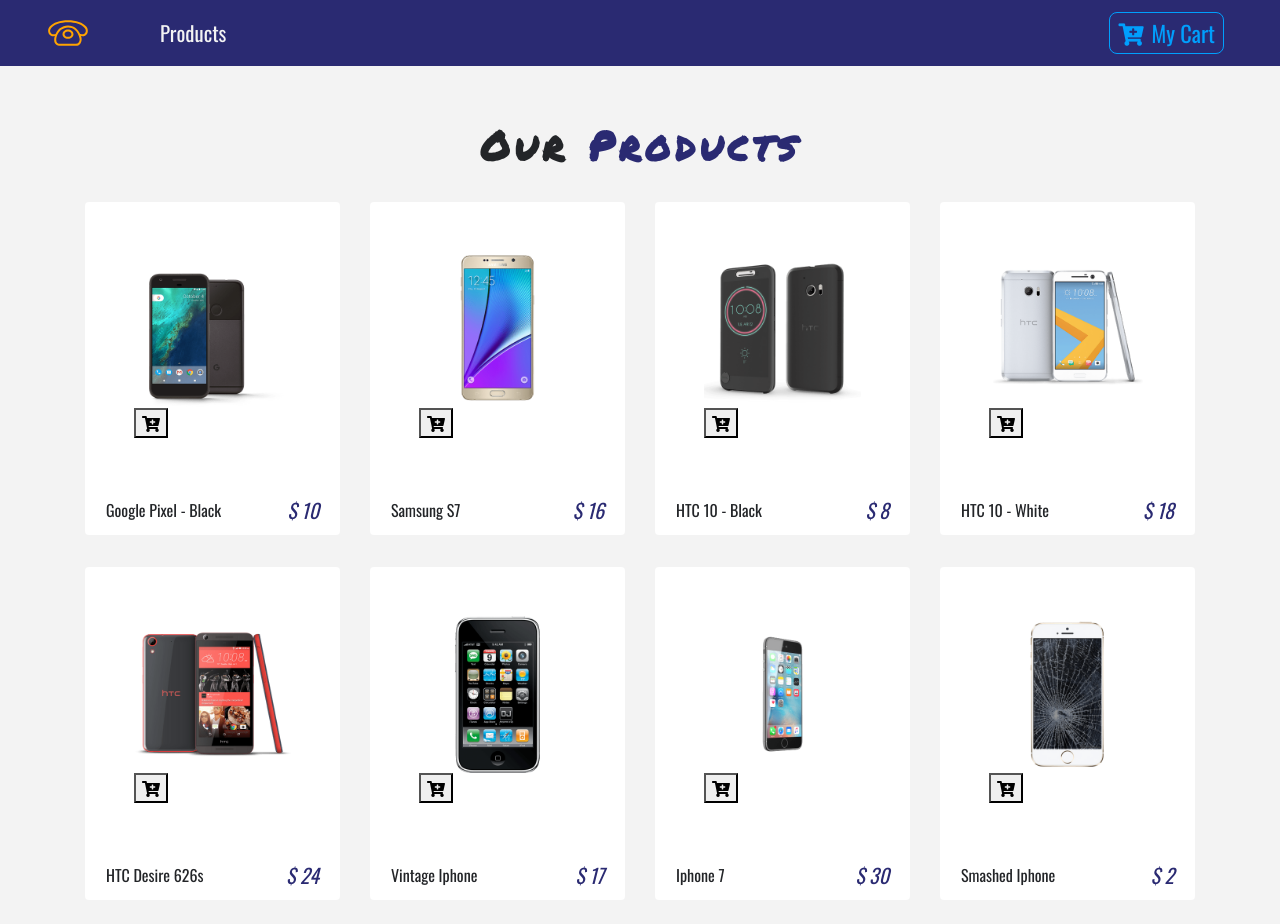
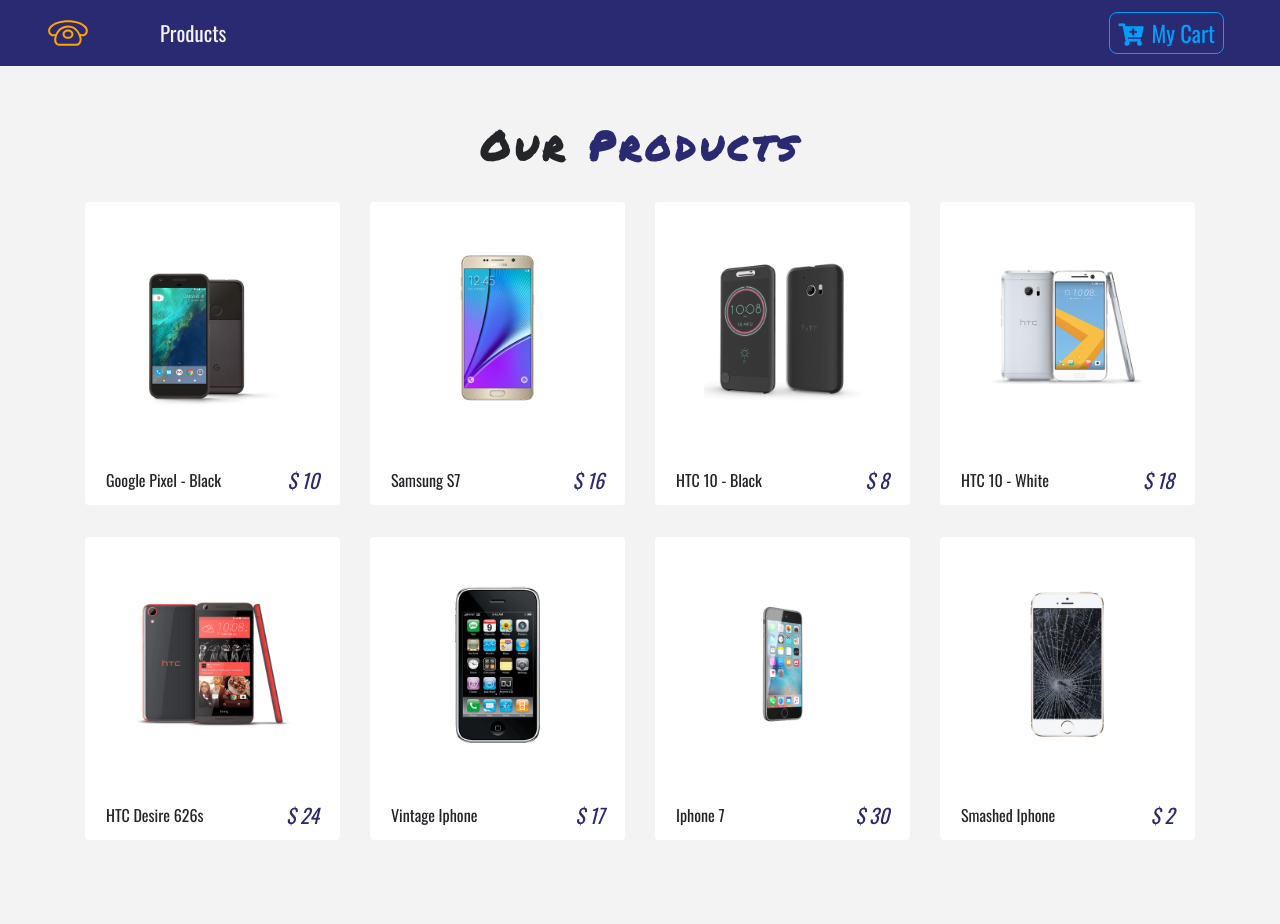
Before and after one commit to elkarouani/reactjs-market-app, a React (Create React App) app: page / in a window 1280 px wide. Shown: the top 924 px of the page. Built offline with nearby package versions, Linux system fonts and the light colour scheme.

Commit message:
Task: editing more style on products cards

```diff
--- a/src/components/Product.js
+++ b/src/components/Product.js
@@ -60,4 +60,40 @@
       background: rgba(247, 247, 247);
     }
   }
+
+  .img-container {
+    position: relative;
+    overflow: hidden;
+  }
+
+  .card-img-top {
+    transition: all 1s linear;
+  }
+
+  .img-container:hover .card-img-top{
+    transform: scale(1.2);
+  }
+
+  .cart-btn {
+    position: absolute;
+    bottom: 0;
+    right: 0;
+    padding: 0.2rem 0.4rem;
+    background: var(--lightBlue);
+    border: none;
+    color: var(--mainWhite);
+    font-size: 1.4rem;
+    border-radius: 0.5rem 0 0 0;
+    transform: translate(100%, 100%);
+    transition: all 1s linear;
+  }
+
+  .img-container:hover .cart-btn{
+    transform: translate(0, 0);
+  }
+
+  .cart-btn:hover {
+    color: var(--mainBlue);
+    cursor: pointer;
+  }
 `;
```
